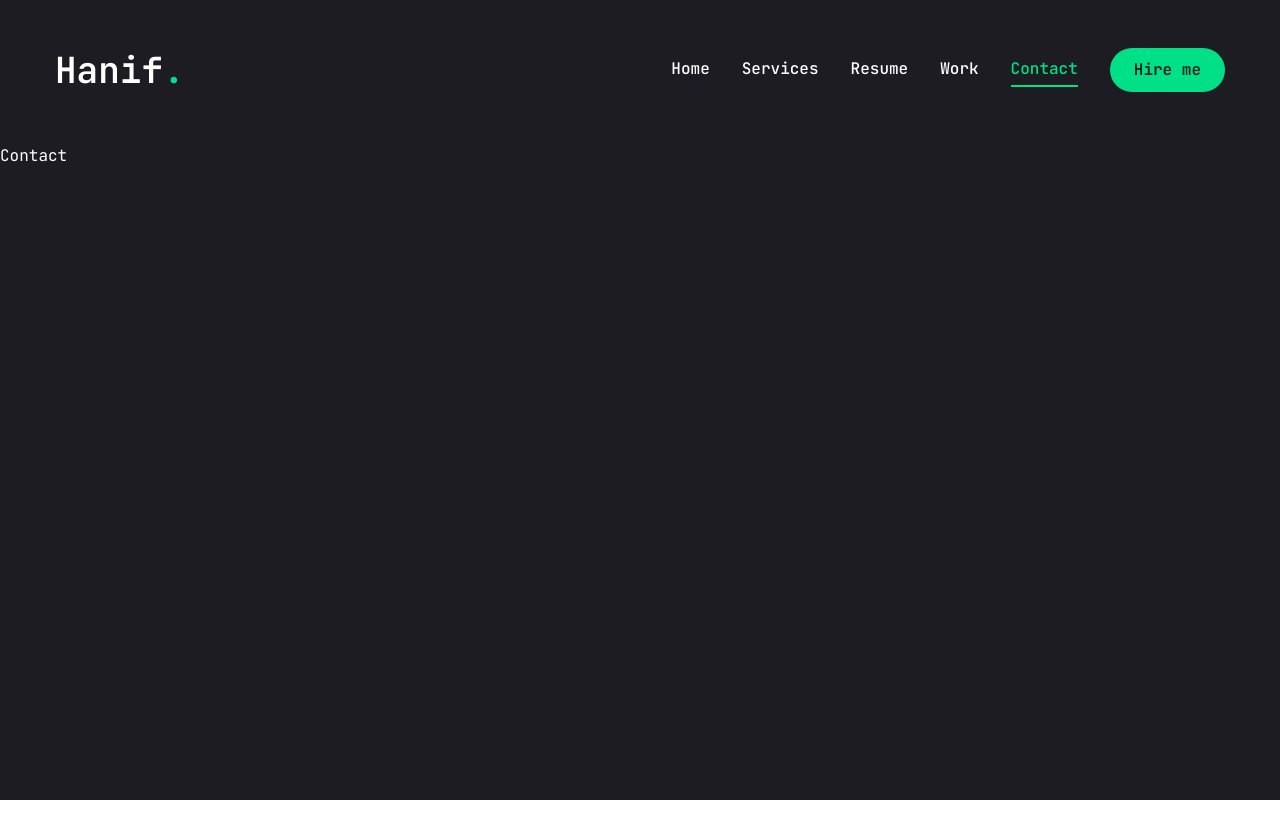
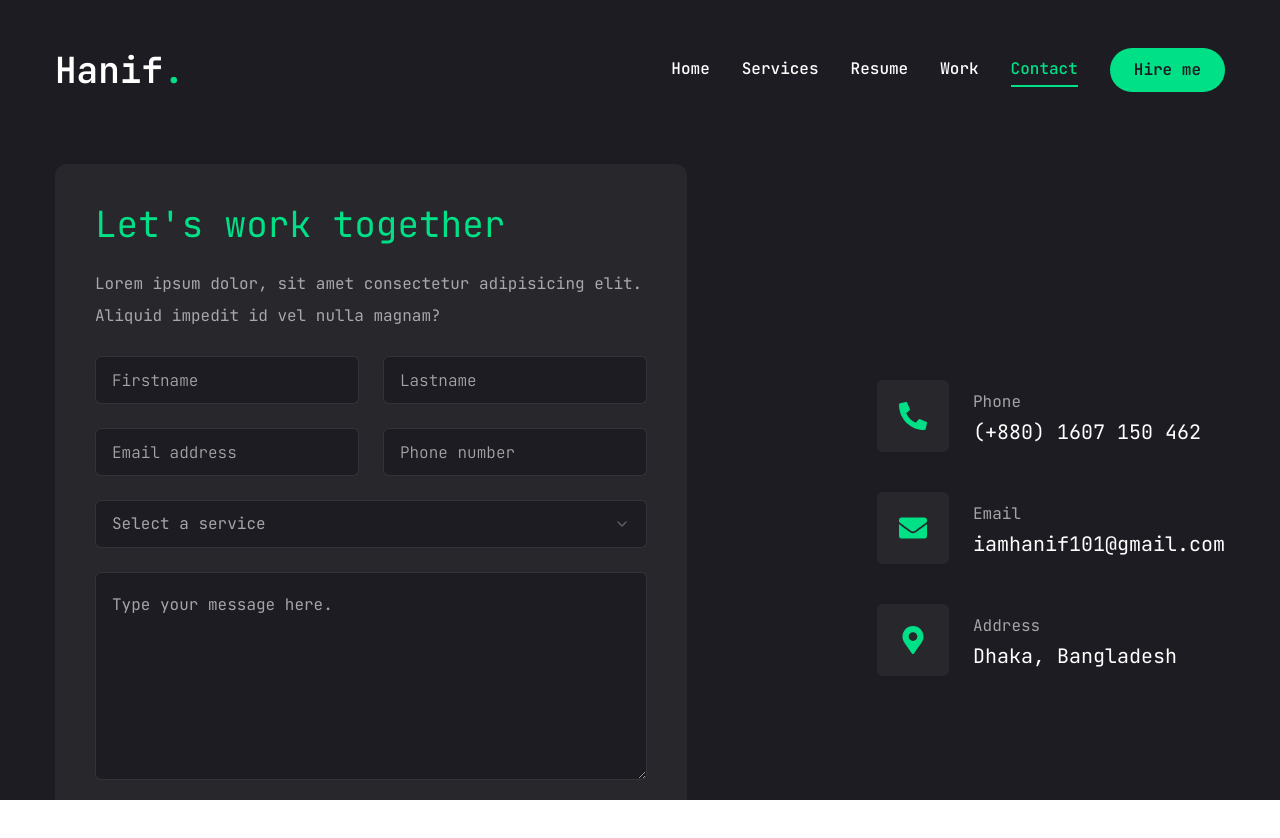
Before and after one commit to iamhanif/portfolio-of-Hanif, a Next.js app: page /contact in a window 1280 px wide. Shown: the top 838 px of the page. Before the commit the page ends 800 px from the top, so only its background shows below. Built offline with nearby package versions, Linux system fonts and the light colour scheme.

Commit message:
contact page done

```diff
--- a/app/contact/page.jsx
+++ b/app/contact/page.jsx
@@ -1,6 +1,19 @@
 "use client";
 
-import { FaPhoneAlt } from "react-icons/fa";
+import { Button } from "@/components/ui/button";
+import { Input } from "@/components/ui/input";
+import {
+  Select,
+  SelectContent,
+  SelectGroup,
+  SelectItem,
+  SelectLabel,
+  SelectTrigger,
+  SelectValue,
+} from "@/components/ui/select";
+import { Textarea } from "@/components/ui/textarea";
+import { motion } from "framer-motion";
+import { FaEnvelope, FaMapMarkerAlt, FaPhoneAlt } from "react-icons/fa";
 
 const info = [
   {
@@ -8,10 +21,97 @@
     title: "Phone",
     description: "(+880) 1607 150 462",
   },
+  {
+    icon: <FaEnvelope />,
+    title: "Email",
+    description: "iamhanif101@gmail.com",
+  },
+  {
+    icon: <FaMapMarkerAlt />,
+    title: "Address",
+    description: "Dhaka, Bangladesh",
+  },
 ];
 
 const Contact = () => {
-  return <div>Contact</div>;
+  return (
+    <motion.section
+      initial={{ opacity: 0 }}
+      animate={{
+        opacity: 1,
+        transition: { delay: 2.4, duration: 0.4, ease: "easeIn" },
+      }}
+      className="py-6"
+    >
+      <div className="container mx-auto">
+        <div className="flex flex-col gap-8 lg:flex-row">
+          {/* form */}
+          <div className="order-2 lg:w-[54%] lg:order-none">
+            <form className="flex flex-col gap-6 p-10 bg-[#27272c] rounded-xl">
+              <h3 className=" text-4xl text-accent-hover">
+                Let&apos;s work together
+              </h3>
+              <p className=" text-white/60">
+                Lorem ipsum dolor, sit amet consectetur adipisicing elit.
+                Aliquid impedit id vel nulla magnam?
+              </p>
+
+              {/* input */}
+              <div className="grid grid-cols-1 md:grid-cols-2 gap-6">
+                <Input type="firstname" placeholder="Firstname" />
+                <Input type="lastname" placeholder="Lastname" />
+                <Input type="email" placeholder="Email address" />
+                <Input type="phone" placeholder="Phone number" />
+              </div>
+
+              {/* select */}
+              <Select>
+                <SelectTrigger className="w-full">
+                  <SelectValue placeholder="Select a service" />
+                </SelectTrigger>
+                <SelectContent>
+                  <SelectGroup>
+                    <SelectLabel>Select a service</SelectLabel>
+                    <SelectItem value="est">Web Developement</SelectItem>
+                    <SelectItem value="cst">Digital Marketing</SelectItem>
+                    <SelectItem value="mst">SEO</SelectItem>
+                    <SelectItem value="gst">Logo Design</SelectItem>
+                  </SelectGroup>
+                </SelectContent>
+              </Select>
+              {/* text area */}
+              <Textarea
+                className=" h-52"
+                placeholder="Type your message here."
+              />
+              {/* button */}
+              <Button size="md" className="max-w-40">
+                Send message
+              </Button>
+            </form>
+          </div>
+          {/* info */}
+          <div className=" flex-1 flex items-center xl:justify-end order-1 xl:order-none mb-8 xl:mb-0">
+            <ul className="flex flex-col gap-10">
+              {info.map((item, index) => {
+                return (
+                  <li key={index} className="flex items-center gap-6">
+                    <div className=" w-[52px] h-[52px] xl:w-[72px] xl:h-[72px] bg-[#27272c] text-accent-hover rounded-md flex items-center justify-center">
+                      <div className="text-[28px]">{item.icon}</div>
+                    </div>
+                    <div className="flex-1">
+                      <h3 className="text-white/60">{item.title}</h3>
+                      <p className="text-xl">{item.description}</p>
+                    </div>
+                  </li>
+                );
+              })}
+            </ul>
+          </div>
+        </div>
+      </div>
+    </motion.section>
+  );
 };
 
 export default Contact;
--- a/components/ui/input.jsx
+++ b/components/ui/input.jsx
@@ -1,19 +1,20 @@
-import * as React from "react"
+import * as React from "react";
 
-import { cn } from "@/lib/utils"
+import { cn } from "@/lib/utils";
 
 const Input = React.forwardRef(({ className, type, ...props }, ref) => {
   return (
-    (<input
+    <input
       type={type}
       className={cn(
-        "flex h-10 w-full rounded-md border border-slate-200 bg-white px-3 py-2 text-sm ring-offset-white file:border-0 file:bg-transparent file:text-sm file:font-medium placeholder:text-slate-500 focus-visible:outline-none focus-visible:ring-2 focus-visible:ring-slate-950 focus-visible:ring-offset-2 disabled:cursor-not-allowed disabled:opacity-50 dark:border-slate-800 dark:bg-slate-950 dark:ring-offset-slate-950 dark:placeholder:text-slate-400 dark:focus-visible:ring-slate-300",
+        "flex h-12 rounded-md border border-white/10 focus:border-accent-hover font-light bg-primary px-4 py-5 text-base placeholder:text-white/60 outline-none",
         className
       )}
       ref={ref}
-      {...props} />)
+      {...props}
+    />
   );
-})
-Input.displayName = "Input"
+});
+Input.displayName = "Input";
 
-export { Input }
+export { Input };
--- a/components/ui/select.jsx
+++ b/components/ui/select.jsx
@@ -1,94 +1,119 @@
-"use client"
+"use client";
 
-import * as React from "react"
-import * as SelectPrimitive from "@radix-ui/react-select"
-import { Check, ChevronDown, ChevronUp } from "lucide-react"
+import * as React from "react";
+import * as SelectPrimitive from "@radix-ui/react-select";
+import { Check, ChevronDown, ChevronUp } from "lucide-react";
 
-import { cn } from "@/lib/utils"
+import { cn } from "@/lib/utils";
 
-const Select = SelectPrimitive.Root
+const Select = SelectPrimitive.Root;
 
-const SelectGroup = SelectPrimitive.Group
+const SelectGroup = SelectPrimitive.Group;
 
-const SelectValue = SelectPrimitive.Value
+const SelectValue = SelectPrimitive.Value;
 
-const SelectTrigger = React.forwardRef(({ className, children, ...props }, ref) => (
+const SelectTrigger = React.forwardRef(
+  ({ className, children, ...props }, ref) => (
     <SelectPrimitive.Trigger
       ref={ref}
       className={cn(
-      "flex h-10 w-full items-center justify-between rounded-md border border-slate-200 bg-white px-3 py-2 text-sm ring-offset-white placeholder:text-slate-500 focus:outline-none focus:ring-2 focus:ring-slate-950 focus:ring-offset-2 disabled:cursor-not-allowed disabled:opacity-50 [&>span]:line-clamp-1 dark:border-slate-800 dark:bg-slate-950 dark:ring-offset-slate-950 dark:placeholder:text-slate-400 dark:focus:ring-slate-300",
+        "flex h-12 w-full items-center justify-between rounded-md border border-white/10 bg-primary px-4 py-5 text-base text-white/60 placeholder:text-white/10 focus:border-accent-hover outline-none",
         className
       )}
-    {...props}>
+      {...props}
+    >
       {children}
       <SelectPrimitive.Icon asChild>
         <ChevronDown className="h-4 w-4 opacity-50" />
       </SelectPrimitive.Icon>
     </SelectPrimitive.Trigger>
-))
-SelectTrigger.displayName = SelectPrimitive.Trigger.displayName
+  )
+);
+SelectTrigger.displayName = SelectPrimitive.Trigger.displayName;
 
-const SelectScrollUpButton = React.forwardRef(({ className, ...props }, ref) => (
+const SelectScrollUpButton = React.forwardRef(
+  ({ className, ...props }, ref) => (
     <SelectPrimitive.ScrollUpButton
       ref={ref}
-    className={cn("flex cursor-default items-center justify-center py-1", className)}
-    {...props}>
+      className={cn(
+        "flex cursor-default items-center justify-center py-1",
+        className
+      )}
+      {...props}
+    >
       <ChevronUp className="h-4 w-4" />
     </SelectPrimitive.ScrollUpButton>
-))
-SelectScrollUpButton.displayName = SelectPrimitive.ScrollUpButton.displayName
+  )
+);
+SelectScrollUpButton.displayName = SelectPrimitive.ScrollUpButton.displayName;
 
-const SelectScrollDownButton = React.forwardRef(({ className, ...props }, ref) => (
+const SelectScrollDownButton = React.forwardRef(
+  ({ className, ...props }, ref) => (
     <SelectPrimitive.ScrollDownButton
       ref={ref}
-    className={cn("flex cursor-default items-center justify-center py-1", className)}
-    {...props}>
+      className={cn(
+        "flex cursor-default items-center justify-center py-1",
+        className
+      )}
+      {...props}
+    >
       <ChevronDown className="h-4 w-4" />
     </SelectPrimitive.ScrollDownButton>
-))
+  )
+);
 SelectScrollDownButton.displayName =
-  SelectPrimitive.ScrollDownButton.displayName
+  SelectPrimitive.ScrollDownButton.displayName;
 
-const SelectContent = React.forwardRef(({ className, children, position = "popper", ...props }, ref) => (
+const SelectContent = React.forwardRef(
+  ({ className, children, position = "popper", ...props }, ref) => (
     <SelectPrimitive.Portal>
       <SelectPrimitive.Content
         ref={ref}
         className={cn(
-        "relative z-50 max-h-96 min-w-[8rem] overflow-hidden rounded-md border border-slate-200 bg-white text-slate-950 shadow-md data-[state=open]:animate-in data-[state=closed]:animate-out data-[state=closed]:fade-out-0 data-[state=open]:fade-in-0 data-[state=closed]:zoom-out-95 data-[state=open]:zoom-in-95 data-[side=bottom]:slide-in-from-top-2 data-[side=left]:slide-in-from-right-2 data-[side=right]:slide-in-from-left-2 data-[side=top]:slide-in-from-bottom-2 dark:border-slate-800 dark:bg-slate-950 dark:text-slate-50",
+          "relative z-50 max-h-96 min-w-[8rem] overflow-hidden rounded-md border border-white/10 bg-primary text-white shadow-md data-[state=open]:animate-in data-[state=closed]:animate-out data-[state=closed]:fade-out-0 data-[state=open]:fade-in-0 data-[state=closed]:zoom-out-95 data-[state=open]:zoom-in-95 data-[side=bottom]:slide-in-from-top-2 data-[side=left]:slide-in-from-right-2 data-[side=right]:slide-in-from-left-2 data-[side=top]:slide-in-from-bottom-2 dark:border-slate-800 dark:bg-slate-950 dark:text-slate-50",
           position === "popper" &&
             "data-[side=bottom]:translate-y-1 data-[side=left]:-translate-x-1 data-[side=right]:translate-x-1 data-[side=top]:-translate-y-1",
           className
         )}
         position={position}
-      {...props}>
+        {...props}
+      >
         <SelectScrollUpButton />
         <SelectPrimitive.Viewport
-        className={cn("p-1", position === "popper" &&
-          "h-[var(--radix-select-trigger-height)] w-full min-w-[var(--radix-select-trigger-width)]")}>
+          className={cn(
+            "p-1",
+            position === "popper" &&
+              "h-[var(--radix-select-trigger-height)] w-full min-w-[var(--radix-select-trigger-width)]"
+          )}
+        >
           {children}
         </SelectPrimitive.Viewport>
         <SelectScrollDownButton />
       </SelectPrimitive.Content>
     </SelectPrimitive.Portal>
-))
-SelectContent.displayName = SelectPrimitive.Content.displayName
+  )
+);
+SelectContent.displayName = SelectPrimitive.Content.displayName;
 
 const SelectLabel = React.forwardRef(({ className, ...props }, ref) => (
   <SelectPrimitive.Label
     ref={ref}
     className={cn("py-1.5 pl-8 pr-2 text-sm font-semibold", className)}
-    {...props} />
-))
-SelectLabel.displayName = SelectPrimitive.Label.displayName
+    {...props}
+  />
+));
+SelectLabel.displayName = SelectPrimitive.Label.displayName;
 
-const SelectItem = React.forwardRef(({ className, children, ...props }, ref) => (
+const SelectItem = React.forwardRef(
+  ({ className, children, ...props }, ref) => (
     <SelectPrimitive.Item
       ref={ref}
       className={cn(
-      "relative flex w-full cursor-default select-none items-center rounded-sm py-1.5 pl-8 pr-2 text-sm outline-none focus:bg-slate-100 focus:text-slate-900 data-[disabled]:pointer-events-none data-[disabled]:opacity-50 dark:focus:bg-slate-800 dark:focus:text-slate-50",
+        "relative flex w-full cursor-default select-none items-center rounded-sm py-1.5 pl-8 pr-2 text-sm outline-none focus:bg-accent-hover focus:text-primary data-[disabled]:pointer-events-none data-[disabled]:opacity-50 dark:focus:bg-slate-800 dark:focus:text-slate-50",
         className
       )}
-    {...props}>
+      {...props}
+    >
       <span className="absolute left-2 flex h-3.5 w-3.5 items-center justify-center">
         <SelectPrimitive.ItemIndicator>
           <Check className="h-4 w-4" />
@@ -97,16 +122,18 @@
 
       <SelectPrimitive.ItemText>{children}</SelectPrimitive.ItemText>
     </SelectPrimitive.Item>
-))
-SelectItem.displayName = SelectPrimitive.Item.displayName
+  )
+);
+SelectItem.displayName = SelectPrimitive.Item.displayName;
 
 const SelectSeparator = React.forwardRef(({ className, ...props }, ref) => (
   <SelectPrimitive.Separator
     ref={ref}
     className={cn("-mx-1 my-1 h-px bg-slate-100 dark:bg-slate-800", className)}
-    {...props} />
-))
-SelectSeparator.displayName = SelectPrimitive.Separator.displayName
+    {...props}
+  />
+));
+SelectSeparator.displayName = SelectPrimitive.Separator.displayName;
 
 export {
   Select,
@@ -119,4 +146,4 @@
   SelectSeparator,
   SelectScrollUpButton,
   SelectScrollDownButton,
-}
+};
--- a/components/ui/textarea.jsx
+++ b/components/ui/textarea.jsx
@@ -1,18 +1,19 @@
-import * as React from "react"
+import * as React from "react";
 
-import { cn } from "@/lib/utils"
+import { cn } from "@/lib/utils";
 
 const Textarea = React.forwardRef(({ className, ...props }, ref) => {
   return (
-    (<textarea
+    <textarea
       className={cn(
-        "flex min-h-[80px] w-full rounded-md border border-slate-200 bg-white px-3 py-2 text-sm ring-offset-white placeholder:text-slate-500 focus-visible:outline-none focus-visible:ring-2 focus-visible:ring-slate-950 focus-visible:ring-offset-2 disabled:cursor-not-allowed disabled:opacity-50 dark:border-slate-800 dark:bg-slate-950 dark:ring-offset-slate-950 dark:placeholder:text-slate-400 dark:focus-visible:ring-slate-300",
+        "flex min-h-[80px] w-full rounded-md border border-white/10 bg-primary px-4 py-5 text-base placeholder:text-white/60 focus-visible:outline-none focus-visible:ring-1 focus-visible:ring-accent-hover focus-visible:ring-offset-0 disabled:cursor-not-allowed disabled:opacity-50",
         className
       )}
       ref={ref}
-      {...props} />)
+      {...props}
+    />
   );
-})
-Textarea.displayName = "Textarea"
+});
+Textarea.displayName = "Textarea";
 
-export { Textarea }
+export { Textarea };
```
Lines whose indentation alone changed are shown as unchanged.
